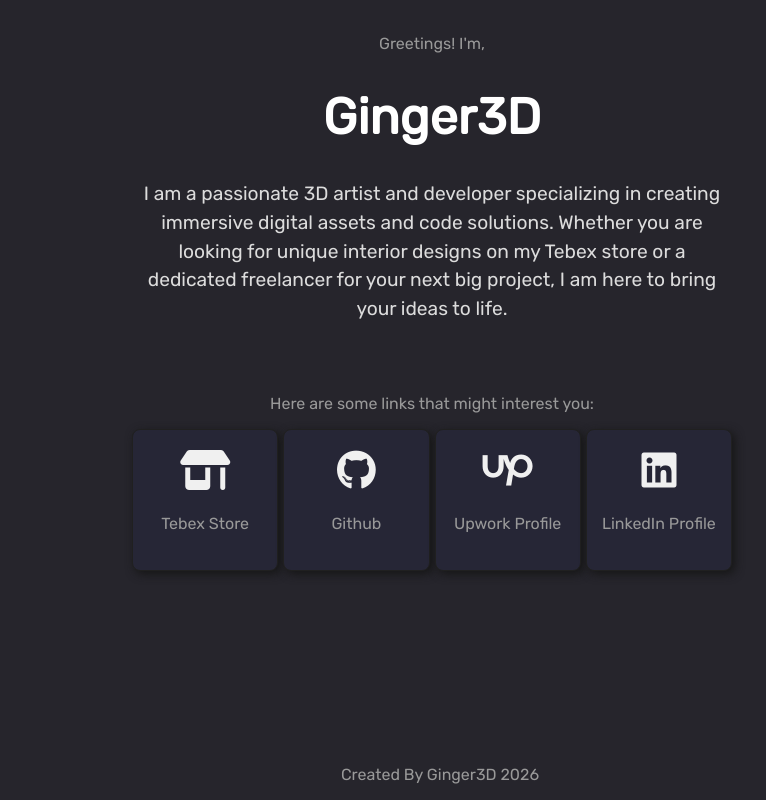
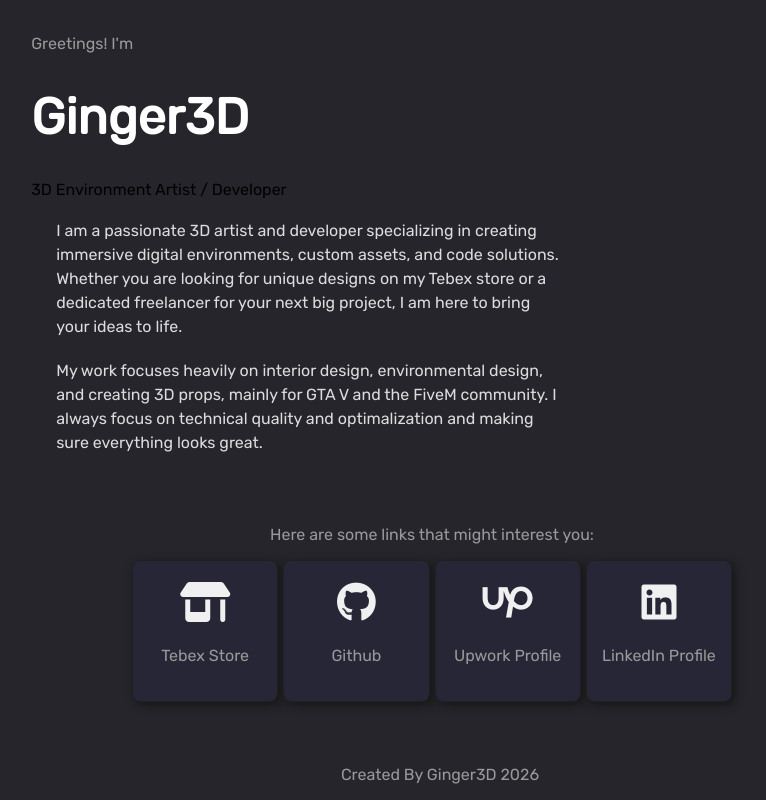
Before and after one commit to TheGingeros/personal_webpage, a plain HTML site: page index.html in a window 1280 px wide. Shown: the whole page, without its empty margins (208-974 px from the left). Drawn offline with Linux system fonts and the light colour scheme.

Commit message:
update the hero bio

```diff
--- a/index.html
+++ b/index.html
@@ -12,13 +12,17 @@
 <body>
     <div class="h1_center">
         <p class="p1">
-            Greetings! I'm,
+         Greetings! I'm
         </p>
         <h1>
           Ginger3D
         </h1>
+        <p class="hero_subtitle">3D Environment Artist / Developer</p>
         <p class="hero_bio">
-            I am a passionate 3D artist and developer specializing in creating immersive digital assets and code solutions. Whether you are looking for unique interior designs on my Tebex store or a dedicated freelancer for your next big project, I am here to bring your ideas to life.
+            I am a passionate 3D artist and developer specializing in creating immersive digital environments, custom assets, and code solutions. Whether you are looking for unique designs on my Tebex store or a dedicated freelancer for your next big project, I am here to bring your ideas to life.
+        </p>
+        <p class="hero_bio">
+            My work focuses heavily on interior design, environmental design, and creating 3D props, mainly for GTA V and the FiveM community. I always focus on technical quality and optimalization and making sure everything looks great.
         </p>
     </div>
     <div class="links_intro">
--- a/style.css
+++ b/style.css
@@ -17,19 +17,20 @@ h2{
     font-size: medium;
 }
 .h1_center{
-    margin: auto;
-    width: 70%;
+    width: 42%;
+    margin-left: 17.5%;
     padding: 10px;
-    text-align: center;
+    text-align: left;
 }
 
 .hero_bio {
-    max-width: 600px;
-    margin: 20px auto;
-    font-size: 1.2em;
+    max-width: 100%;
+    margin: 20px 0;
+    font-size: 1em;
     line-height: 1.5;
     color: rgb(220, 220, 220);
-    text-align: center;
+    text-align: left;
+    padding-left: 25px;
 }
 
 .links_intro {
```
